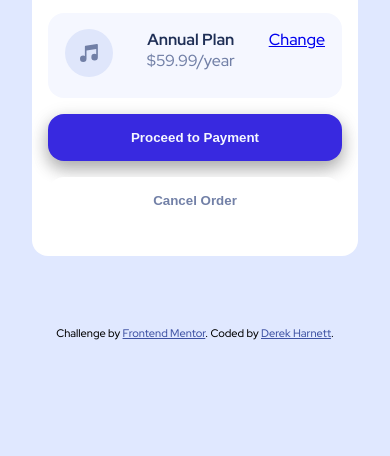
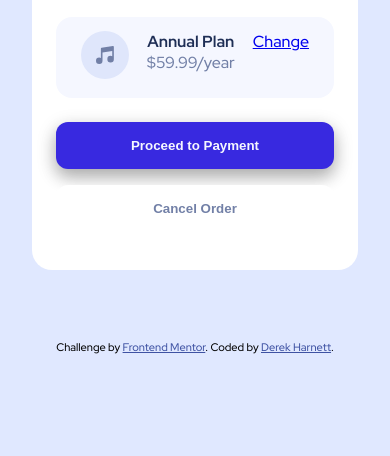
Before and after one commit to harnettd/order-summary, a plain HTML site: page index.html in a window 390 px wide. Shown: the part 388-844 px from the top of the page. Drawn offline with Linux system fonts and the light colour scheme.

Commit message:
fine tune mobile except buttons

```diff
--- a/index.html
+++ b/index.html
@@ -45,8 +45,8 @@
             <a class="change-plan" href="#">Change</a>
           </div>
         </div>
-        <div><button class="btn payment-btn">Proceed to Payment</button></div>
-        <div><button class="btn cancel-btn">Cancel Order</button></div>
+        <button class="btn payment-btn">Proceed to Payment</button>
+        <button class="btn cancel-btn">Cancel Order</button>
       </div>
     </div>
   </main>
--- a/styles/styles.scss
+++ b/styles/styles.scss
@@ -21,7 +21,7 @@ main {
 
   .card {
     background-color: $white;
-    border-radius: 1rem;
+    border-radius: 1.25rem;
     margin: 4.375rem auto;
     overflow: hidden;
     width: 20.375rem;
@@ -35,7 +35,7 @@ main {
 
     .text-area {
       box-sizing: border-box;
-      padding: 2rem 1rem;
+      padding: 1.625rem 1.5rem;
 
       .card-heading {
         color: $dark-blue;
@@ -47,7 +47,7 @@ main {
         color: $desaturated-blue;
         font-weight: 500;
         line-height: 1.5;
-        margin-bottom: 1rem;
+        margin-bottom: 1.625rem;
       }
 
       .cost-row {
@@ -56,9 +56,8 @@ main {
         display: flex;
         flex-direction: row;
         justify-content: space-around;
-        margin-bottom: 1rem;
-        padding-bottom: 1rem;
-        padding-top: 1rem;
+        margin-bottom: 24px;
+        padding: 14px 16px;
 
         .plan {
           color: $dark-blue;
@@ -82,7 +81,7 @@ main {
 
       .btn {
         border: none;
-        border-radius: 1rem;
+        border-radius: 0.75rem;
         font-weight: 700;
         padding-bottom: 1rem;
         padding-top: 1rem;
@@ -104,6 +103,7 @@ main {
       .cancel-btn {
         background-color: $white;
         color: $desaturated-blue;
+        margin-bottom: 12px;
       }
 
       .cancel-btn:hover {
```
Also changed, not shown: styles/styles.css, 1 other file.
